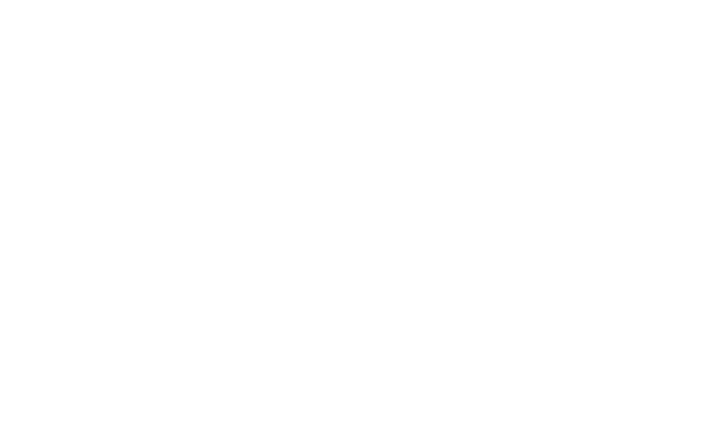
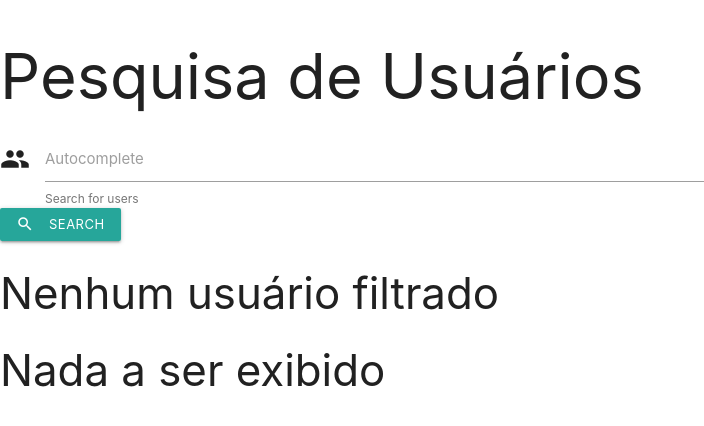
Before and after one commit to brgarcias/JSAppSearchUser, a plain HTML site: page index.html in a window 1280 px wide. Shown: the whole page, without its empty margins (0-704 px from the left). Drawn offline with nearby package versions, Linux system fonts and the light colour scheme.

Commit message:
implementando html

```diff
--- a/index.html
+++ b/index.html
@@ -6,14 +6,36 @@
   <meta name="viewport" content="width=device-width, initial-scale=1.0">
   <meta http-equiv="X-UA-Compatible" content="ie=edge">
 
+  <link rel="stylesheet" href="./css/style.css">
   <!-- Compiled and minified CSS -->
   <link rel="stylesheet" href="https://cdnjs.cloudflare.com/ajax/libs/materialize/1.0.0/css/materialize.min.css">
   <link href="https://fonts.googleapis.com/icon?family=Material+Icons" rel="stylesheet">
-  <link rel="stylesheet" href="./css/style.css">
   <title>Search Users - Bruno Garcia</title>
 </head>
 
 <body>
+  <h1>Pesquisa de Usuários</h1>
+
+        <div class="input-field">
+          <i class="material-icons prefix">people</i>
+          <input type="text" id="autocomplete-input" class="autocomplete">
+          <label for="autocomplete-input">Autocomplete </label>
+          <span class="helper-text" data-error="wrong" data-success="right">
+            Search for users
+          </span>
+          <a class="waves-effect waves-light btn-small">
+            <i class="material-icons left">search</i>
+            Search
+          </a>
+        </div>
+
+  <div id="resUser">
+    <h3>Nenhum usuário filtrado</h2>
+  </div>
+
+  <div id="resStatistic">
+    <h3>Nada a ser exibido</h3>
+  </div>
 
 
 
```
